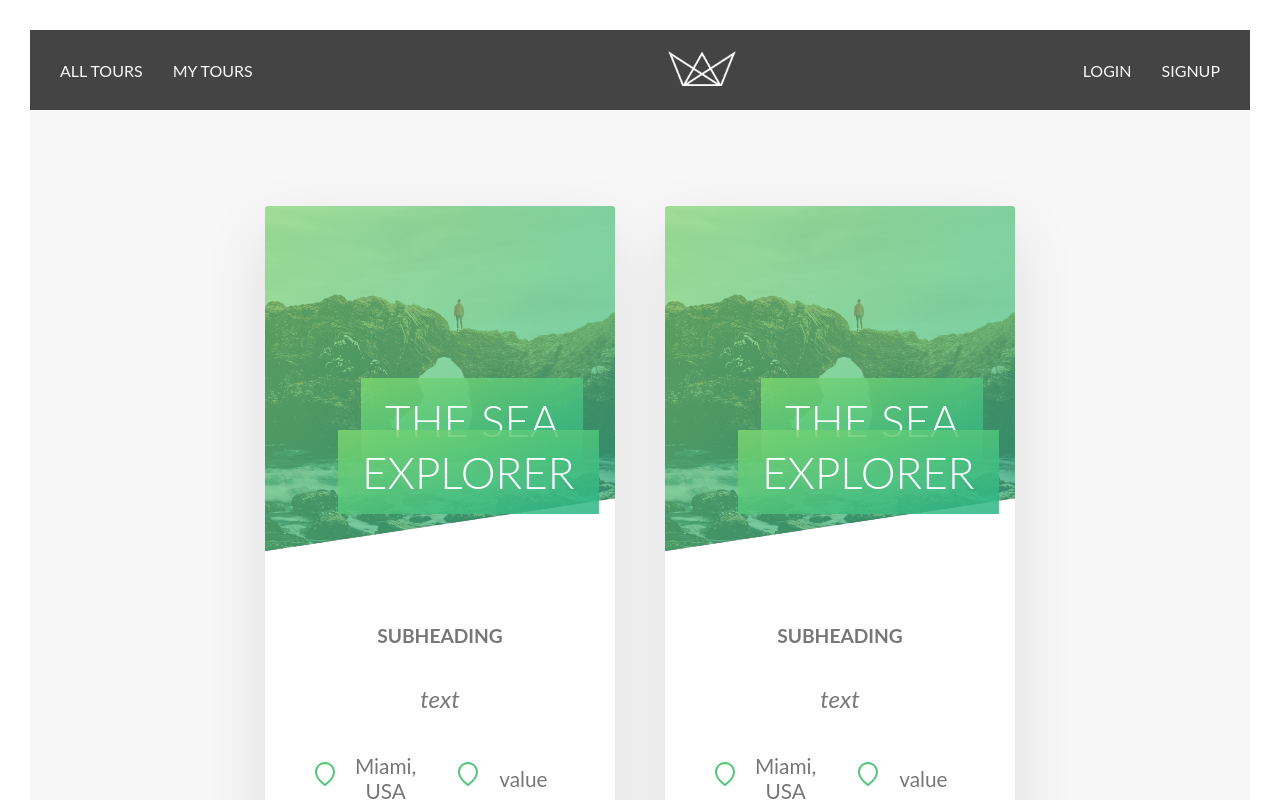
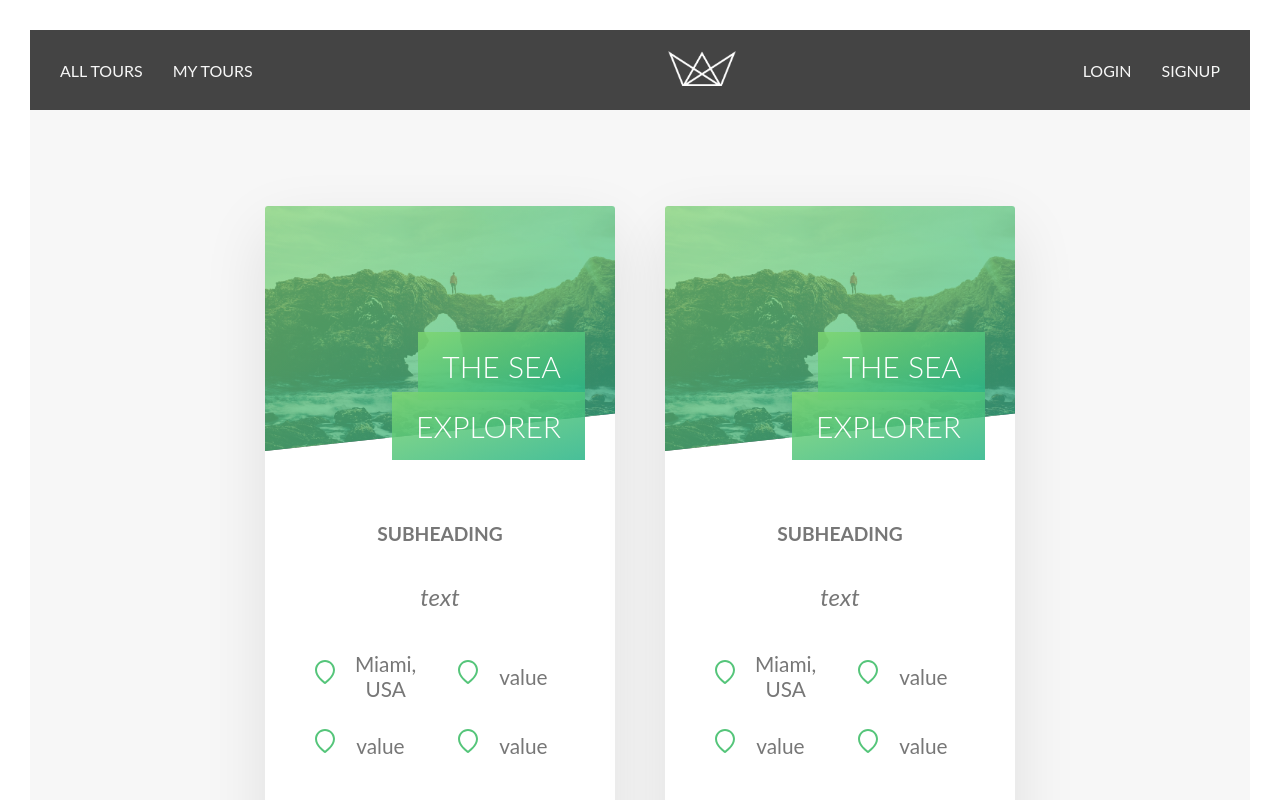
Before and after one commit to austinparvin/Natours-FE, a React (Create React App) app: page / in a window 1280 px wide. Shown: the top 800 px of the page. Built offline with nearby package versions, Linux system fonts and the light colour scheme.

Commit message:
fix card header size

```diff
--- a/src/tourCard/tourCard.scss
+++ b/src/tourCard/tourCard.scss
@@ -24,7 +24,7 @@
   position: relative;
   -webkit-clip-path: polygon(0 0, 100% 0%, 100% 83%, 0% 98%);
   clip-path: polygon(0 0, 100% 0%, 100% 83%, 0% 98%);
-  height: 22rem;
+  height: 250px;
 }
 .card__picture-overlay {
   position: absolute;
@@ -110,24 +110,24 @@
   -ms-flex-item-align: center;
   align-self: center;
 }
+
 .heading-tertiary {
-  font-size: 2.75rem;
+  font-size: 30px;
+  line-height: 60px;
   text-align: right;
   position: absolute;
-  bottom: 1rem;
-  right: 2rem;
+  bottom: -30px;
+  right: 30px;
   width: 70%;
   z-index: 1;
 }
 
-.heading-primary,
 .heading-tertiary {
   color: #fff;
   text-transform: uppercase;
   font-weight: 300;
 }
 
-.heading-primary span,
 .heading-tertiary span {
   padding: 1rem 1.5rem;
   line-height: 1;
```
